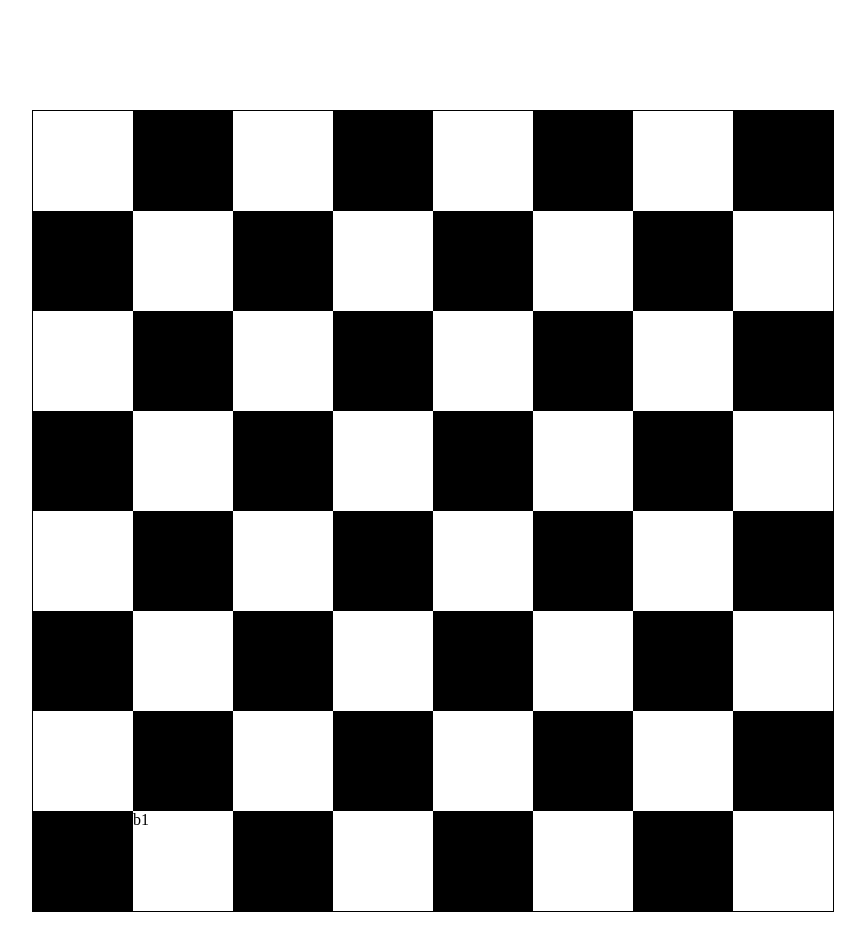
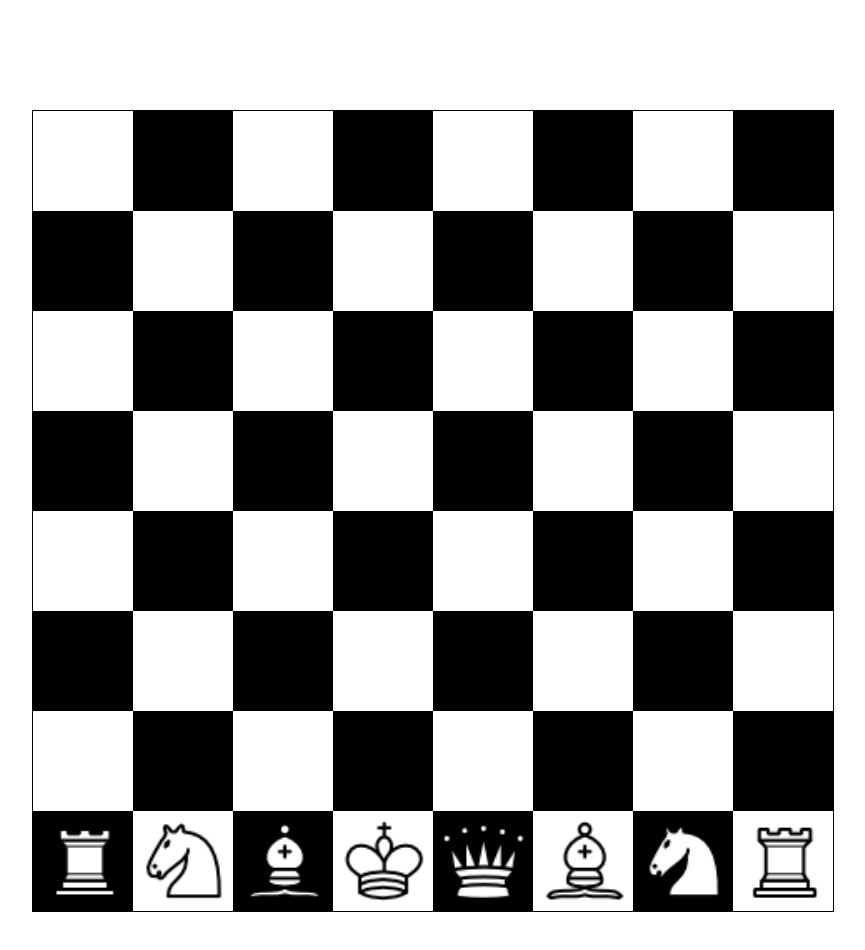
Before and after one commit to Bybianca628/Chess-Site, a plain HTML site: page index.html in a window 1280 px wide. Shown: the whole page, without its empty margins (86-951 px from the left). Drawn offline with Linux system fonts and the light colour scheme.

Commit message:
Now white pieces are really added

```diff
--- a/index.html
+++ b/index.html
@@ -13,7 +13,7 @@
       <div class="a4"></div><div class="b4"></div><div class="c4"></div><div class="d4"></div><div class="e4"></div><div class="f4"></div><div class="g4"></div><div class="h4"></div>
       <div class="a3"></div><div class="b3"></div><div class="c3"></div><div class="d3"></div><div class="e3"></div><div class="f3"></div><div class="g3"></div><div class="h3"></div>
       <div class="a2"></div><div class="b2"></div><div class="c2"></div><div class="d2"></div><div class="e2"></div><div class="f2"></div><div class="g2"></div><div class="h2"></div>
-      <div class="a1">a1</div><div class="b1">b1</div><div class="c1">c1</div><div class="d1"></div><div class="e1"></div><div class="f1"></div><div class="g1"></div><div class="h1"></div>
+      <div class="a1"><img src="contents/images/rB.png" alt="white rook" class="full" /></div><div class="b1"><img src="contents/images/nB.png" alt="white knight" class="full"/></div><div class="c1"><img src="contents/images/bB.png" alt="white dark bishop" class="full"/></div><div class="d1"><img src="contents/images/kB.png" alt="white king" class="full"/></div><div class="e1"><img src="contents/images/qB.png" alt="white queen" class="full"/></div><div class="f1"><img src="contents/images/bB.png" alt="white light bishop" class="full"/></div><div class="g1"><img src="contents/images/nB.png" alt="white knight" class="full"/></div><div class="h1"><img src="contents/images/rB.png" alt="white rook" class="full"/></div>
     </div>
   </body>
 </html>
--- a/style.css
+++ b/style.css
@@ -1,6 +1,12 @@
 :root{
     --color1: #000;
     --color2: #fff;
+}
+.full {
+  display: block;
+  margin-left: auto;
+  margin-right: auto;
+  width: 100%;
 }
 .grid-container{
     background-color: white;
```
